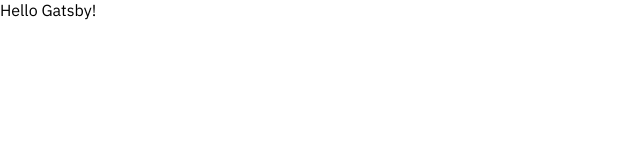
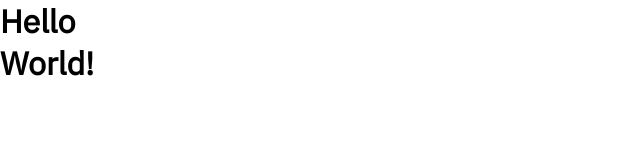
Before and after one commit to gianclbal/personal-site, a Gatsby site: page / in a window 1280 px wide. Shown: the whole page, without its empty margins (0-640 px from the left). Built offline with nearby package versions, Linux system fonts and the light colour scheme; Gatsby itself is replaced by a stand-in of ours.

Commit message:
Added the grid system layout

```diff
--- /dev/null
+++ b/src/components/Container.js
@@ -0,0 +1,9 @@
+import React from 'react';
+import { ContainerWrapper  } from '../elements';
+
+
+export const Container = ({children}) => {
+    return (<ContainerWrapper>
+        {children}
+    </ContainerWrapper>)
+}
--- /dev/null
+++ b/src/components/index.js
@@ -0,0 +1 @@
+export * from './Container';
--- /dev/null
+++ b/src/elements/StyledContainer.js
@@ -0,0 +1,17 @@
+import styled from "styled-components";
+
+export const ContainerWrapper = styled.div`
+    height: 100%;
+    display: grid;
+    grid-template-columns: 1fr repeat(12, minmax(auto, 4.2rem)) 1fr; //change this if banner doesn't stretch
+    grid-template-rows: 2.5rem 24.5rem 34rem auto 18.125rem 5.5rem;
+    gap: 0 1rem;
+
+    @media ${props => props.theme.breakpoints.tablet} {
+        grid-template-columnns: 2rem repeat(8, 1fr) 2rem;
+    }
+
+    @media ${props => props.theme.breakpoints.mobile}{
+        grid-template-columnns: 1rem repeat(4, 1fr) 1rem;
+    }
+`
--- /dev/null
+++ b/src/elements/index.js
@@ -0,0 +1 @@
+export * from "./StyledContainer";
--- a/src/pages/index.js
+++ b/src/pages/index.js
@@ -1,7 +1,11 @@
 import React from "react"
+import {Container} from '../components';
+
 
 const Home = () => {
-  return <div>Hello Gatsby!</div>
+  return (<Container>
+    <h1>Hello World!</h1>
+  </Container>)
 }
 
 export default Home;
```
Also changed, not shown: gatsby-node.js (added).
